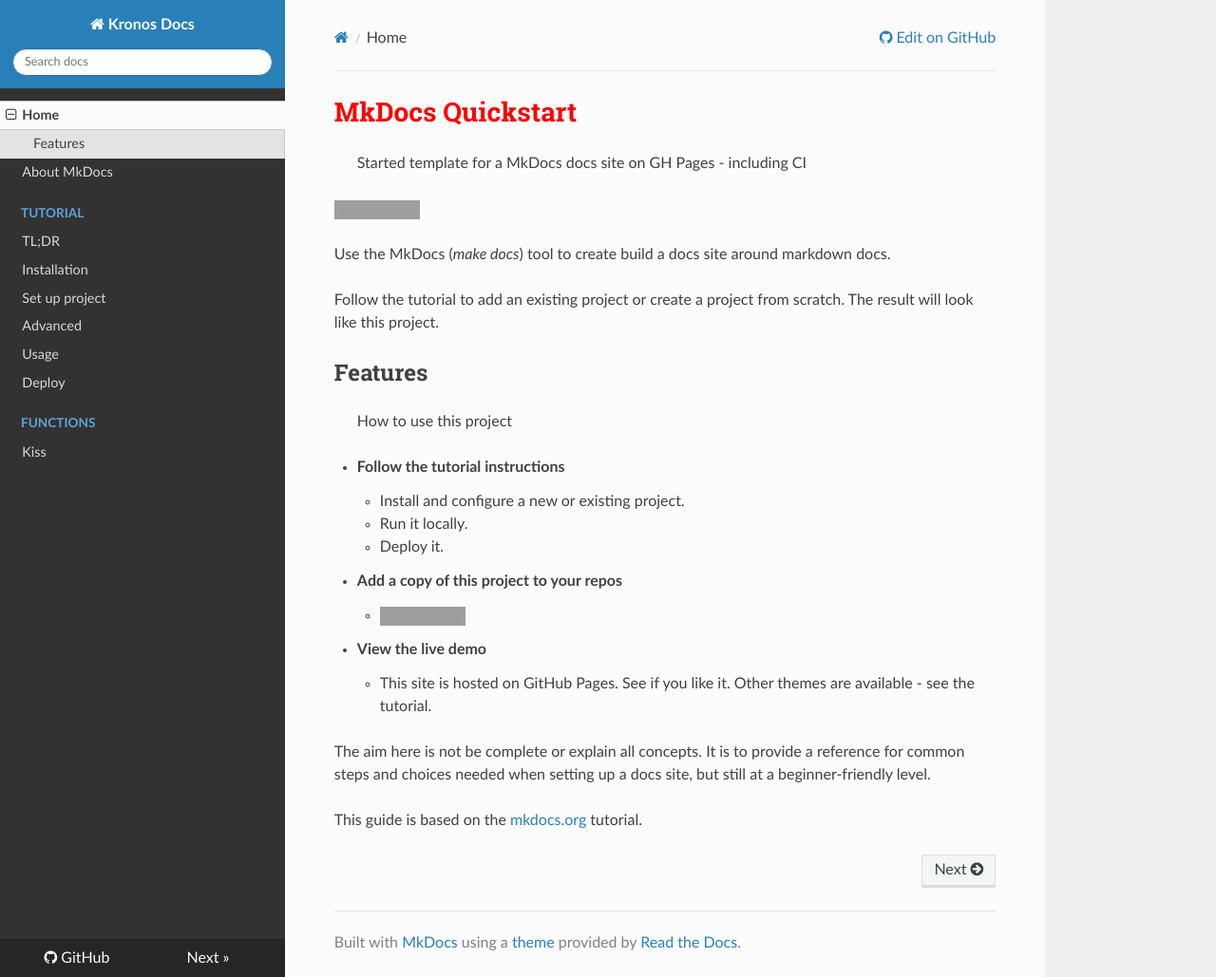
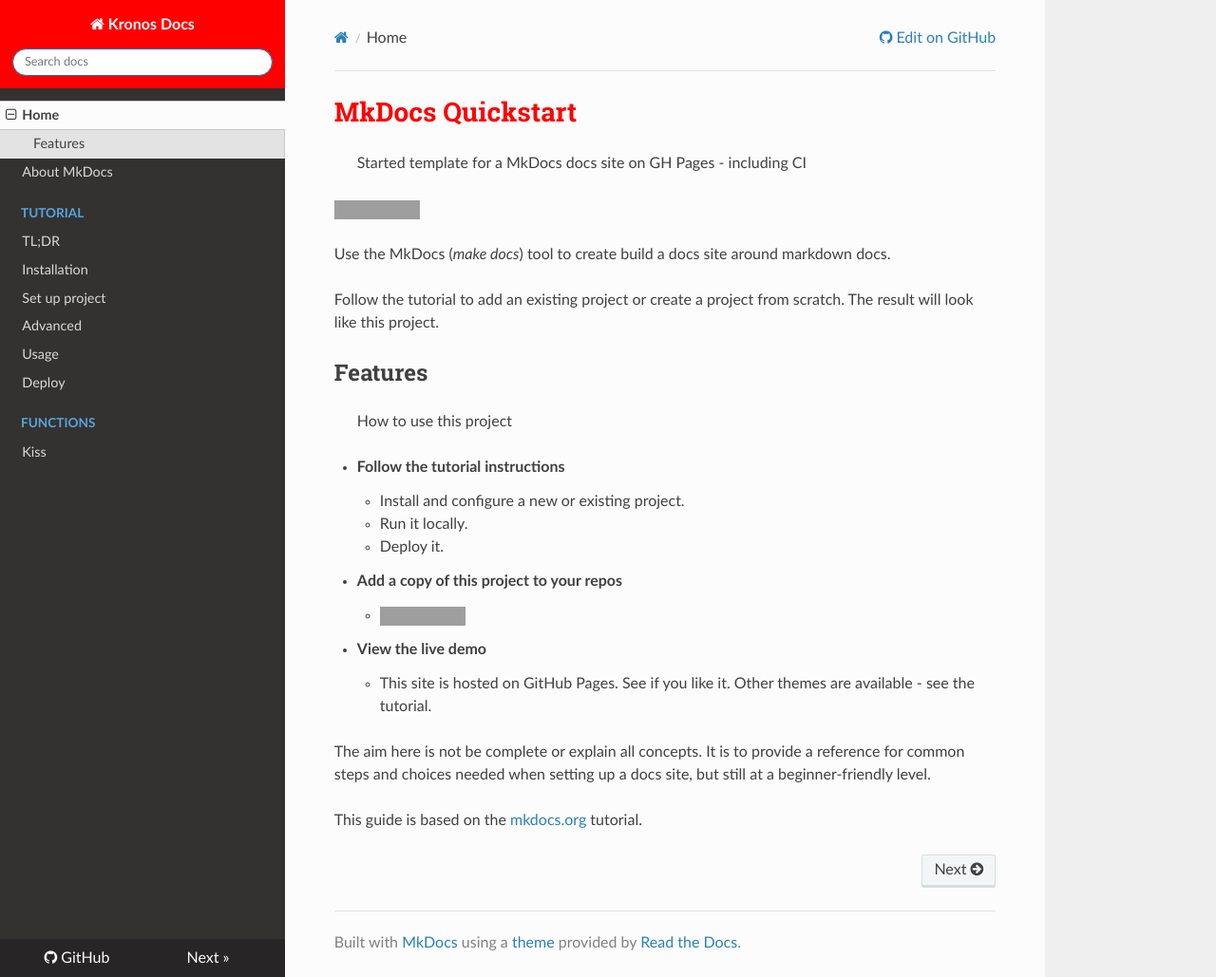
Before and after one commit to CGLIFE7/KronosDocs, an MkDocs documentation site: the page built from docs/docs/index.md, in a window 1280 px wide and 1029 px high. Shown: the whole window at 95% size. Built offline with MkDocs 1.6.1, drawn with Linux system fonts in a browser that asks for light colours; nearby versions of some CDN libraries; grey boxes are pictures that could not be loaded.

Commit message:
Update extra.css

```diff
--- a/docs/docs/extra.css
+++ b/docs/docs/extra.css
@@ -3,5 +3,5 @@
 }
 
 .wy-side-nav-search {
-    background-color: red!;
+    background-color: red !important;
 }
```
